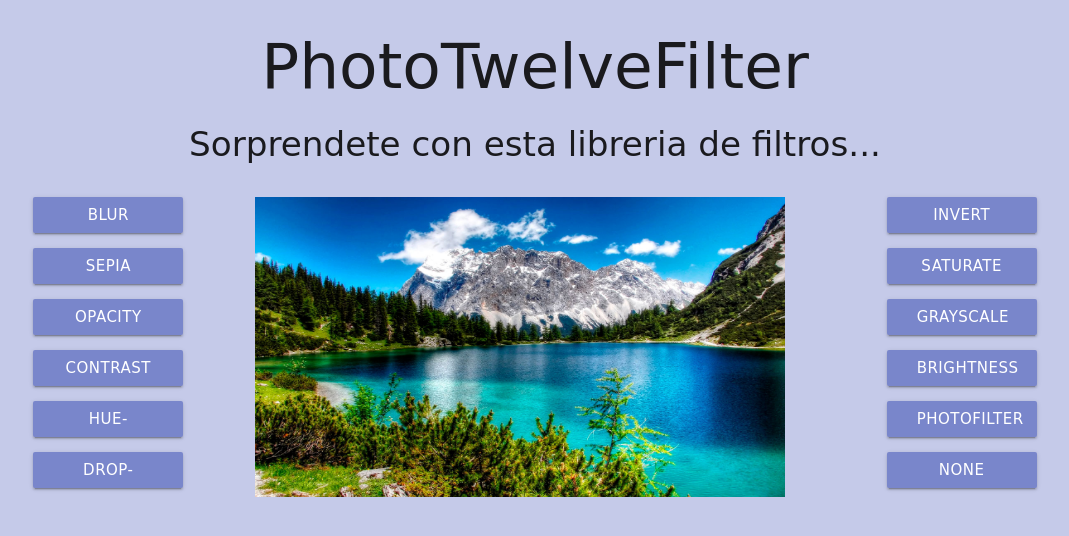
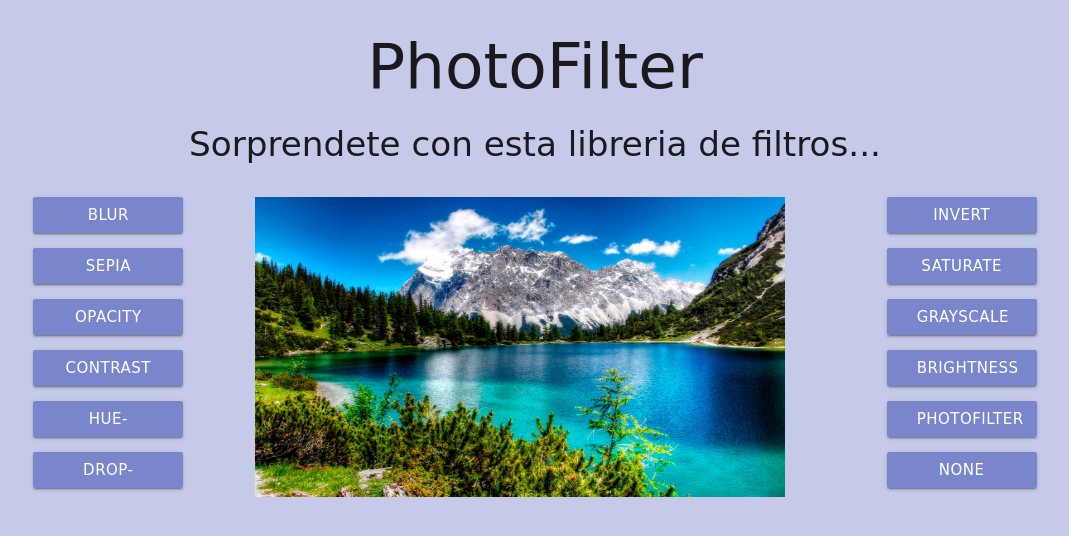
Before and after one commit to ImaginarioColectivo/PhotoFilter, a website: page assets/demo/demo.html in a window 1280 px wide. Shown: the whole page, without its empty margins (105-1174 px from the left). Drawn offline with nearby package versions, Linux system fonts and the light colour scheme; a web font is replaced by a local one.

Commit message:
arreglo en read me para republicar

```diff
--- a/assets/demo/demo.html
+++ b/assets/demo/demo.html
@@ -3,7 +3,7 @@
 <head>
   <meta charset="UTF-8">
   <meta name="viewport" content="width=device-width, user-scalable=no, maximum-scale=1.0">
-  <title>Demo PhotoTwelveFilter</title>
+  <title>Demo PhotoFilter</title>
   <link href="https://fonts.googleapis.com/css?family=Annie+Use+Your+Telescope" rel="stylesheet">
   <link rel="stylesheet" href="https://cdnjs.cloudflare.com/ajax/libs/materialize/0.100.2/css/materialize.min.css">
   <link rel="stylesheet" href="demo.css">
@@ -12,7 +12,7 @@
   <div class="contenedor indigo lighten-4">
     <div class="row">
       <div class="col s12 l12">
-        <h1>PhotoTwelveFilter</h1>
+        <h1>PhotoFilter</h1>
         <h4>Sorprendete con esta libreria de filtros...</h4>
       </div>
     </div>
```
Also changed, not shown: README.md.
